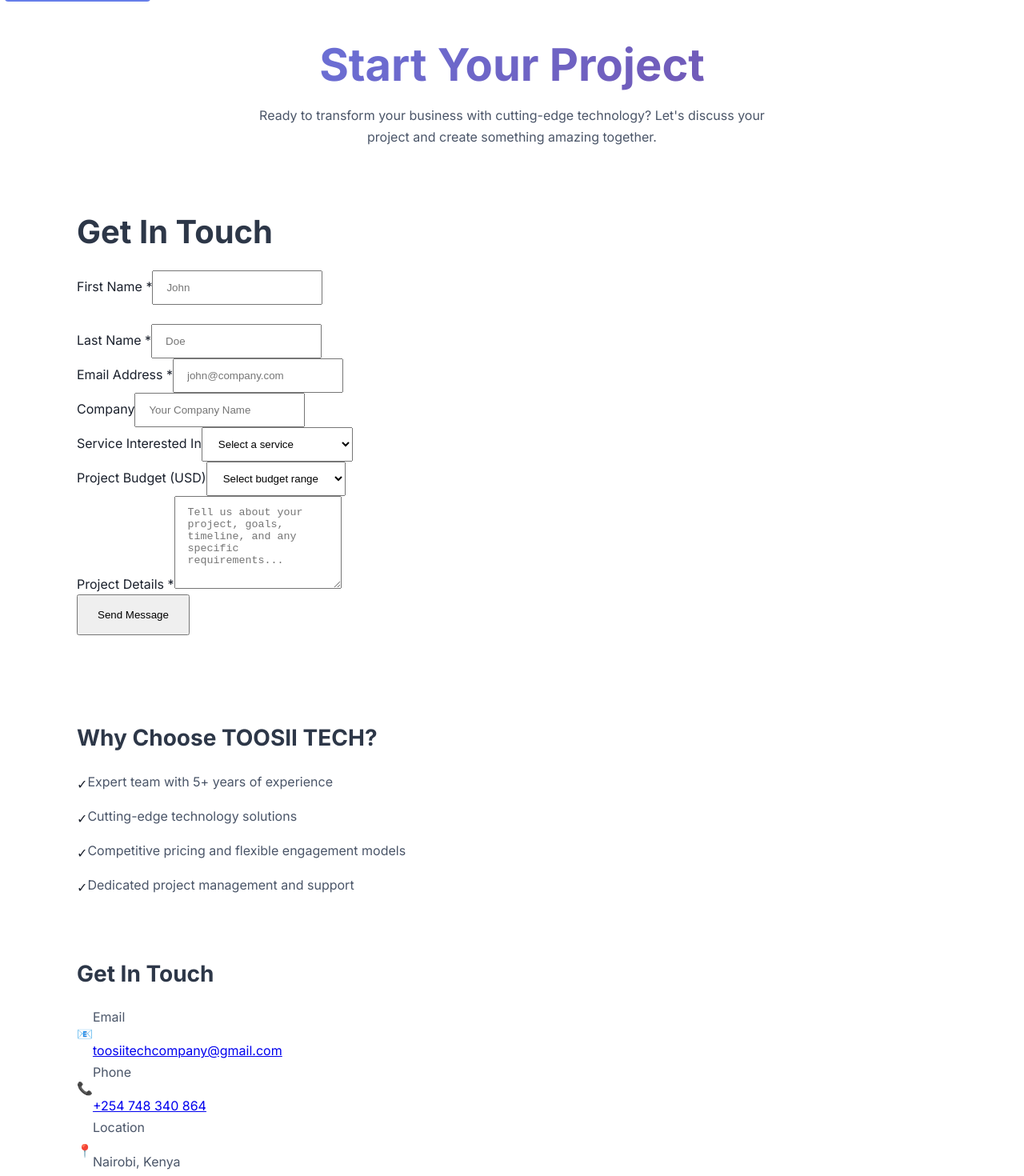
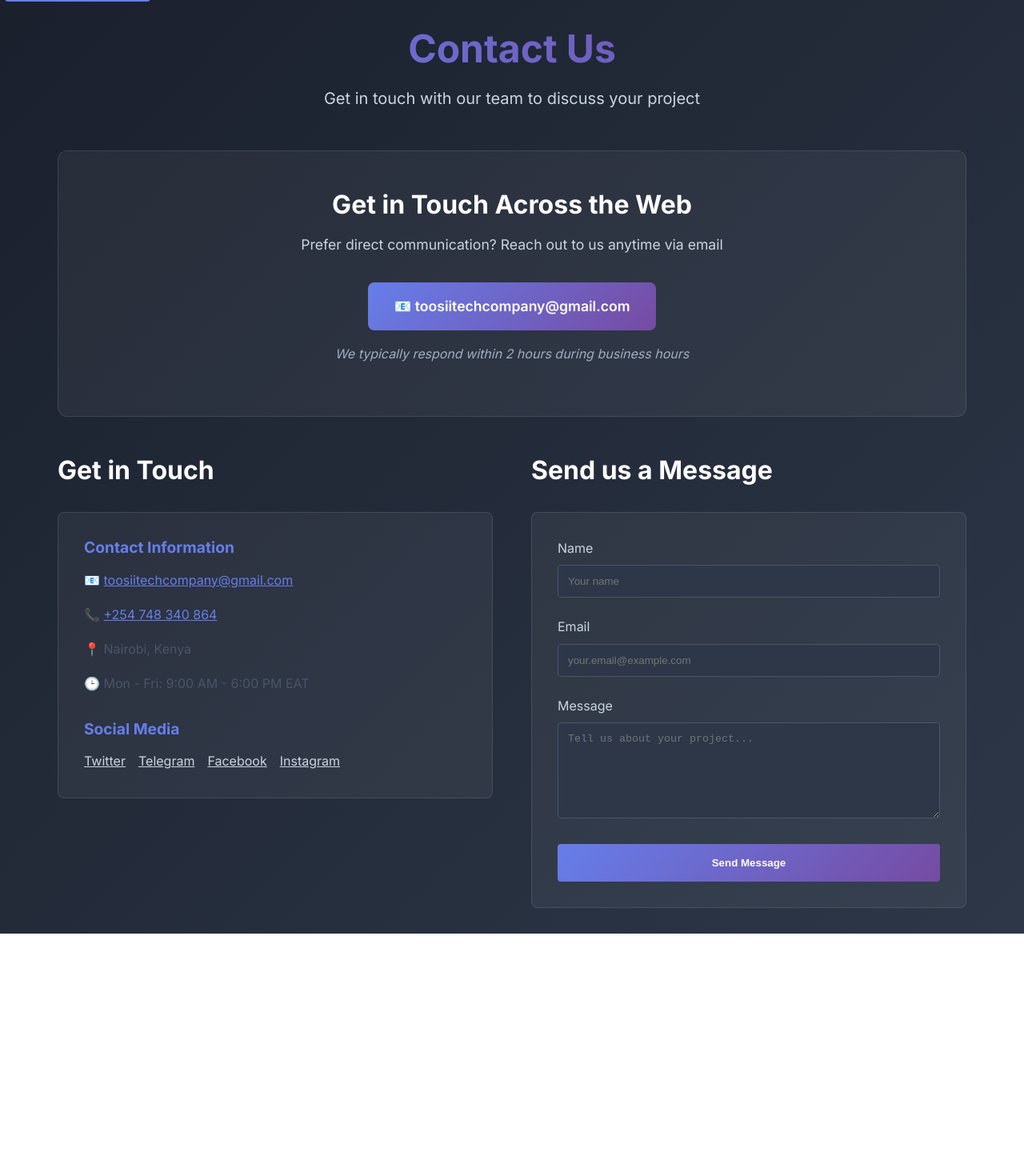
Before and after one commit to TOOSII102/BASE-WEB-APP2, a Next.js app: page /contact in a window 1280 px wide. Shown: the top 1470 px of the page at 80% size. After the commit the page ends 1167 px from the top, so only its background shows below. Built offline with nearby package versions, Linux system fonts and the light colour scheme.

Commit message:
Update page.js

```diff
--- a/app/contact/page.js
+++ b/app/contact/page.js
@@ -2,241 +2,242 @@
 
 export default function Contact() {
   return (
-    <div className="min-h-screen bg-gradient-to-br from-gray-50 to-gray-100 pt-20">
-      <div className="max-w-7xl mx-auto px-4 sm:px-6 lg:px-8 py-12">
+    <div style={{
+      minHeight: '100vh',
+      background: 'linear-gradient(135deg, #1a202c 0%, #2d3748 100%)',
+      color: 'white',
+      padding: '2rem 0'
+    }}>
+      <div style={{
+        maxWidth: '1200px',
+        margin: '0 auto',
+        padding: '0 2rem'
+      }}>
         {/* Header */}
-        <div className="text-center mb-12">
-          <h1 className="text-4xl md:text-5xl font-bold text-gray-900 mb-4">
-            Start Your Project
+        <div style={{
+          textAlign: 'center',
+          marginBottom: '3rem'
+        }}>
+          <h1 style={{
+            fontSize: '3rem',
+            fontWeight: 'bold',
+            marginBottom: '1rem',
+            background: 'linear-gradient(45deg, #667eea, #764ba2)',
+            backgroundClip: 'text',
+            WebkitBackgroundClip: 'text',
+            color: 'transparent'
+          }}>
+            Contact Us
           </h1>
-          <p className="text-xl text-gray-600 max-w-2xl mx-auto">
-            Ready to transform your business with cutting-edge technology?
-            Let's discuss your project and create something amazing together.
+          <p style={{
+            fontSize: '1.25rem',
+            color: '#cbd5e0'
+          }}>
+            Get in touch with our team to discuss your project
           </p>
         </div>
 
-        <div className="grid lg:grid-cols-2 gap-12 max-w-6xl mx-auto">
-          {/* Contact Form */}
-          <div className="bg-white rounded-2xl shadow-xl p-8">
-            <h2 className="text-2xl font-bold text-gray-900 mb-6">
-              Get In Touch
+        {/* Get in Touch Across the Web Section */}
+        <section style={{
+          background: 'rgba(255, 255, 255, 0.05)',
+          padding: '3rem',
+          borderRadius: '12px',
+          textAlign: 'center',
+          marginBottom: '3rem',
+          border: '1px solid rgba(255, 255, 255, 0.1)'
+        }}>
+          <h2 style={{
+            fontSize: '2rem',
+            marginBottom: '1rem',
+            color: 'white'
+          }}>
+            Get in Touch Across the Web
+          </h2>
+          <p style={{
+            fontSize: '1.1rem',
+            color: '#cbd5e0',
+            marginBottom: '2rem'
+          }}>
+            Prefer direct communication? Reach out to us anytime via email
+          </p>
+          <a
+            href="mailto:toosiitechcompany@gmail.com"
+            style={{
+              background: 'linear-gradient(135deg, #667eea, #764ba2)',
+              color: 'white',
+              padding: '1rem 2rem',
+              borderRadius: '8px',
+              textDecoration: 'none',
+              fontWeight: '600',
+              fontSize: '1.1rem',
+              display: 'inline-block',
+              transition: 'all 0.3s ease'
+            }}
+          >
+            📧 toosiitechcompany@gmail.com
+          </a>
+          <p style={{
+            color: '#a0aec0',
+            marginTop: '1rem',
+            fontStyle: 'italic'
+          }}>
+            We typically respond within 2 hours during business hours
+          </p>
+        </section>
+
+        <div style={{
+          display: 'grid',
+          gridTemplateColumns: 'repeat(auto-fit, minmax(300px, 1fr))',
+          gap: '3rem'
+        }}>
+          {/* Contact Information */}
+          <div>
+            <h2 style={{
+              fontSize: '2rem',
+              marginBottom: '2rem',
+              color: 'white'
+            }}>
+              Get in Touch
             </h2>
-            <form className="space-y-6">
-              <div className="grid md:grid-cols-2 gap-6">
-                <div>
-                  <label htmlFor="firstName" className="block text-sm font-medium text-gray-700 mb-2">
-                    First Name *
-                  </label>
-                  <input
-                    type="text"
-                    id="firstName"
-                    name="firstName"
-                    required
-                    className="w-full px-4 py-3 border border-gray-300 rounded-lg focus:ring-2 focus:ring-blue-500 focus:border-transparent transition-colors"
-                    placeholder="John"
-                  />
-                </div>
-                <div>
-                  <label htmlFor="lastName" className="block text-sm font-medium text-gray-700 mb-2">
-                    Last Name *
-                  </label>
-                  <input
-                    type="text"
-                    id="lastName"
-                    name="lastName"
-                    required
-                    className="w-full px-4 py-3 border border-gray-300 rounded-lg focus:ring-2 focus:ring-blue-500 focus:border-transparent transition-colors"
-                    placeholder="Doe"
-                  />
+
+            <div style={{
+              background: 'rgba(255, 255, 255, 0.05)',
+              padding: '2rem',
+              borderRadius: '8px',
+              border: '1px solid rgba(255, 255, 255, 0.1)'
+            }}>
+              <div style={{ marginBottom: '2rem' }}>
+                <h3 style={{
+                  fontSize: '1.2rem',
+                  marginBottom: '1rem',
+                  color: '#667eea'
+                }}>
+                  Contact Information
+                </h3>
+                <div style={{ color: '#cbd5e0', lineHeight: '2' }}>
+                  <p>📧 <a href="mailto:toosiitechcompany@gmail.com" style={{ color: '#667eea' }}>toosiitechcompany@gmail.com</a></p>
+                  <p>📞 <a href="tel:+254748340864" style={{ color: '#667eea' }}>+254 748 340 864</a></p>
+                  <p>📍 Nairobi, Kenya</p>
+                  <p>🕒 Mon - Fri: 9:00 AM - 6:00 PM EAT</p>
                 </div>
               </div>
 
               <div>
-                <label htmlFor="email" className="block text-sm font-medium text-gray-700 mb-2">
-                  Email Address *
+                <h3 style={{
+                  fontSize: '1.2rem',
+                  marginBottom: '1rem',
+                  color: '#667eea'
+                }}>
+                  Social Media
+                </h3>
+                <div style={{ display: 'flex', gap: '1rem' }}>
+                  <a href="https://twitter.com/austin254ke" style={{ color: '#cbd5e0' }}>Twitter</a>
+                  <a href="https://t.me/toosiitech" style={{ color: '#cbd5e0' }}>Telegram</a>
+                  <a href="https://www.facebook.com/ToosiiGrainger.com9" style={{ color: '#cbd5e0' }}>Facebook</a>
+                  <a href="https://instagram.com/toosii_ke" style={{ color: '#cbd5e0' }}>Instagram</a>
+                </div>
+              </div>
+            </div>
+          </div>
+
+          {/* Contact Form */}
+          <div>
+            <h2 style={{
+              fontSize: '2rem',
+              marginBottom: '2rem',
+              color: 'white'
+            }}>
+              Send us a Message
+            </h2>
+
+            <form style={{
+              background: 'rgba(255, 255, 255, 0.05)',
+              padding: '2rem',
+              borderRadius: '8px',
+              border: '1px solid rgba(255, 255, 255, 0.1)'
+            }}>
+              <div style={{ marginBottom: '1.5rem' }}>
+                <label style={{
+                  display: 'block',
+                  marginBottom: '0.5rem',
+                  color: '#cbd5e0'
+                }}>
+                  Name
+                </label>
+                <input
+                  type="text"
+                  style={{
+                    width: '100%',
+                    padding: '0.75rem',
+                    borderRadius: '4px',
+                    border: '1px solid #4a5568',
+                    background: '#2d3748',
+                    color: 'white'
+                  }}
+                  placeholder="Your name"
+                />
+              </div>
+
+              <div style={{ marginBottom: '1.5rem' }}>
+                <label style={{
+                  display: 'block',
+                  marginBottom: '0.5rem',
+                  color: '#cbd5e0'
+                }}>
+                  Email
                 </label>
                 <input
                   type="email"
-                  id="email"
-                  name="email"
-                  required
-                  className="w-full px-4 py-3 border border-gray-300 rounded-lg focus:ring-2 focus:ring-blue-500 focus:border-transparent transition-colors"
-                  placeholder="john@company.com"
+                  style={{
+                    width: '100%',
+                    padding: '0.75rem',
+                    borderRadius: '4px',
+                    border: '1px solid #4a5568',
+                    background: '#2d3748',
+                    color: 'white'
+                  }}
+                  placeholder="your.email@example.com"
                 />
               </div>
 
-              <div>
-                <label htmlFor="company" className="block text-sm font-medium text-gray-700 mb-2">
-                  Company
-                </label>
-                <input
-                  type="text"
-                  id="company"
-                  name="company"
-                  className="w-full px-4 py-3 border border-gray-300 rounded-lg focus:ring-2 focus:ring-blue-500 focus:border-transparent transition-colors"
-                  placeholder="Your Company Name"
-                />
-              </div>
-
-              <div>
-                <label htmlFor="service" className="block text-sm font-medium text-gray-700 mb-2">
-                  Service Interested In
-                </label>
-                <select
-                  id="service"
-                  name="service"
-                  className="w-full px-4 py-3 border border-gray-300 rounded-lg focus:ring-2 focus:ring-blue-500 focus:border-transparent transition-colors"
-                >
-                  <option value="">Select a service</option>
-                  <option value="ai-ml">AI & Machine Learning</option>
-                  <option value="cloud">Cloud Solutions</option>
-                  <option value="cybersecurity">Cyber Security</option>
-                  <option value="web3">Web3 & Blockchain</option>
-                  <option value="mobile">Mobile Development</option>
-                  <option value="consulting">IT Consulting</option>
-                  <option value="multiple">Multiple Services</option>
-                  <option value="not-sure">Not Sure Yet</option>
-                </select>
-              </div>
-
-              <div>
-                <label htmlFor="budget" className="block text-sm font-medium text-gray-700 mb-2">
-                  Project Budget (USD)
-                </label>
-                <select
-                  id="budget"
-                  name="budget"
-                  className="w-full px-4 py-3 border border-gray-300 rounded-lg focus:ring-2 focus:ring-blue-500 focus:border-transparent transition-colors"
-                >
-                  <option value="">Select budget range</option>
-                  <option value="5k-10k">$5,000 - $10,000</option>
-                  <option value="10k-25k">$10,000 - $25,000</option>
-                  <option value="25k-50k">$25,000 - $50,000</option>
-                  <option value="50k-100k">$50,000 - $100,000</option>
-                  <option value="100k+">$100,000+</option>
-                  <option value="not-sure">Not Sure</option>
-                </select>
-              </div>
-
-              <div>
-                <label htmlFor="message" className="block text-sm font-medium text-gray-700 mb-2">
-                  Project Details *
+              <div style={{ marginBottom: '1.5rem' }}>
+                <label style={{
+                  display: 'block',
+                  marginBottom: '0.5rem',
+                  color: '#cbd5e0'
+                }}>
+                  Message
                 </label>
                 <textarea
-                  id="message"
-                  name="message"
-                  rows={6}
-                  required
-                  className="w-full px-4 py-3 border border-gray-300 rounded-lg focus:ring-2 focus:ring-blue-500 focus:border-transparent transition-colors"
-                  placeholder="Tell us about your project, goals, timeline, and any specific requirements..."
-                ></textarea>
+                  style={{
+                    width: '100%',
+                    padding: '0.75rem',
+                    borderRadius: '4px',
+                    border: '1px solid #4a5568',
+                    background: '#2d3748',
+                    color: 'white',
+                    minHeight: '120px'
+                  }}
+                  placeholder="Tell us about your project..."
+                />
               </div>
 
               <button
                 type="submit"
-                className="w-full bg-gradient-to-r from-blue-600 to-purple-600 text-white py-4 px-6 rounded-lg font-semibold text-lg hover:from-blue-700 hover:to-purple-700 transition-all duration-300 transform hover:-translate-y-1 shadow-lg hover:shadow-xl"
+                style={{
+                  width: '100%',
+                  background: 'linear-gradient(135deg, #667eea, #764ba2)',
+                  color: 'white',
+                  padding: '1rem',
+                  borderRadius: '4px',
+                  border: 'none',
+                  fontWeight: '600',
+                  cursor: 'pointer'
+                }}
               >
                 Send Message
               </button>
             </form>
-          </div>
-
-          {/* Contact Information */}
-          <div className="space-y-8">
-            {/* Quick Info */}
-            <div className="bg-white rounded-2xl shadow-xl p-8">
-              <h3 className="text-2xl font-bold text-gray-900 mb-6">
-                Why Choose TOOSII TECH?
-              </h3>
-              <div className="space-y-4">
-                <div className="flex items-start space-x-3">
-                  <div className="w-6 h-6 bg-blue-100 rounded-full flex items-center justify-center flex-shrink-0 mt-1">
-                    <span className="text-blue-600 text-sm font-bold">✓</span>
-                  </div>
-                  <p className="text-gray-700">Expert team with 5+ years of experience</p>
-                </div>
-                <div className="flex items-start space-x-3">
-                  <div className="w-6 h-6 bg-blue-100 rounded-full flex items-center justify-center flex-shrink-0 mt-1">
-                    <span className="text-blue-600 text-sm font-bold">✓</span>
-                  </div>
-                  <p className="text-gray-700">Cutting-edge technology solutions</p>
-                </div>
-                <div className="flex items-start space-x-3">
-                  <div className="w-6 h-6 bg-blue-100 rounded-full flex items-center justify-center flex-shrink-0 mt-1">
-                    <span className="text-blue-600 text-sm font-bold">✓</span>
-                  </div>
-                  <p className="text-gray-700">Competitive pricing and flexible engagement models</p>
-                </div>
-                <div className="flex items-start space-x-3">
-                  <div className="w-6 h-6 bg-blue-100 rounded-full flex items-center justify-center flex-shrink-0 mt-1">
-                    <span className="text-blue-600 text-sm font-bold">✓</span>
-                  </div>
-                  <p className="text-gray-700">Dedicated project management and support</p>
-                </div>
-              </div>
-            </div>
-
-            {/* Contact Details */}
-            <div className="bg-gradient-to-br from-blue-600 to-purple-600 rounded-2xl shadow-xl p-8 text-white">
-              <h3 className="text-2xl font-bold mb-6">Get In Touch</h3>
-              <div className="space-y-4">
-                <div className="flex items-center space-x-3">
-                  <div className="w-10 h-10 bg-white bg-opacity-20 rounded-full flex items-center justify-center">
-                    <span className="text-lg">📧</span>
-                  </div>
-                  <div>
-                    <p className="font-semibold">Email</p>
-                    <a href="mailto:toosiitechcompany@gmail.com" className="text-blue-100 hover:text-white transition-colors">
-                      toosiitechcompany@gmail.com
-                    </a>
-                  </div>
-                </div>
-                <div className="flex items-center space-x-3">
-                  <div className="w-10 h-10 bg-white bg-opacity-20 rounded-full flex items-center justify-center">
-                    <span className="text-lg">📞</span>
-                  </div>
-                  <div>
-                    <p className="font-semibold">Phone</p>
-                    <a href="tel:+254748340864" className="text-blue-100 hover:text-white transition-colors">
-                      +254 748 340 864
-                    </a>
-                  </div>
-                </div>
-                <div className="flex items-center space-x-3">
-                  <div className="w-10 h-10 bg-white bg-opacity-20 rounded-full flex items-center justify-center">
-                    <span className="text-lg">📍</span>
-                  </div>
-                  <div>
-                    <p className="font-semibold">Location</p>
-                    <p className="text-blue-100">Nairobi, Kenya</p>
-                  </div>
-                </div>
-                <div className="flex items-center space-x-3">
-                  <div className="w-10 h-10 bg-white bg-opacity-20 rounded-full flex items-center justify-center">
-                    <span className="text-lg">🕒</span>
-                  </div>
-                  <div>
-                    <p className="font-semibold">Business Hours</p>
-                    <p className="text-blue-100">Mon - Fri: 9:00 AM - 6:00 PM EAT</p>
-                  </div>
-                </div>
-              </div>
-            </div>
-
-            {/* Quick Response */}
-            <div className="bg-white rounded-2xl shadow-xl p-8">
-              <h3 className="text-xl font-bold text-gray-900 mb-4">
-                Quick Response Guarantee
-              </h3>
-              <p className="text-gray-700 mb-4">
-                We typically respond to all inquiries within 2-4 hours during business hours.
-              </p>
-              <div className="bg-green-50 border border-green-200 rounded-lg p-4">
-                <p className="text-green-800 font-semibold text-sm">
-                  🚀 Next Steps: Initial consultation → Project scoping → Proposal → Development
-                </p>
-              </div>
-            </div>
           </div>
         </div>
       </div>
```
